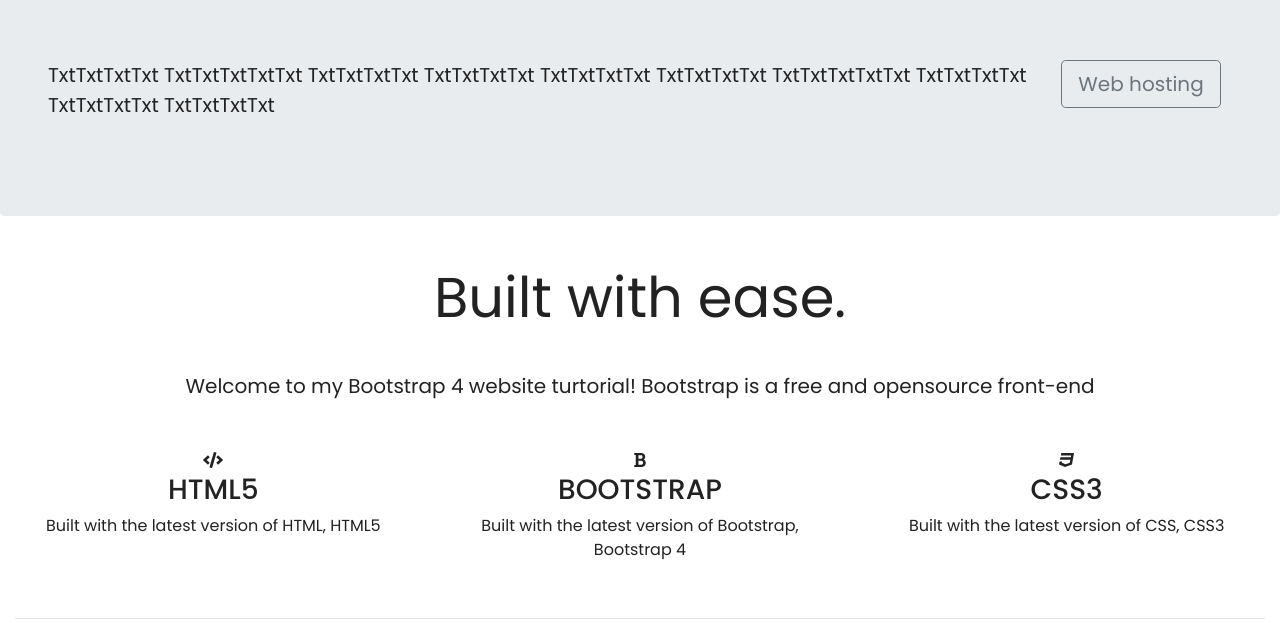
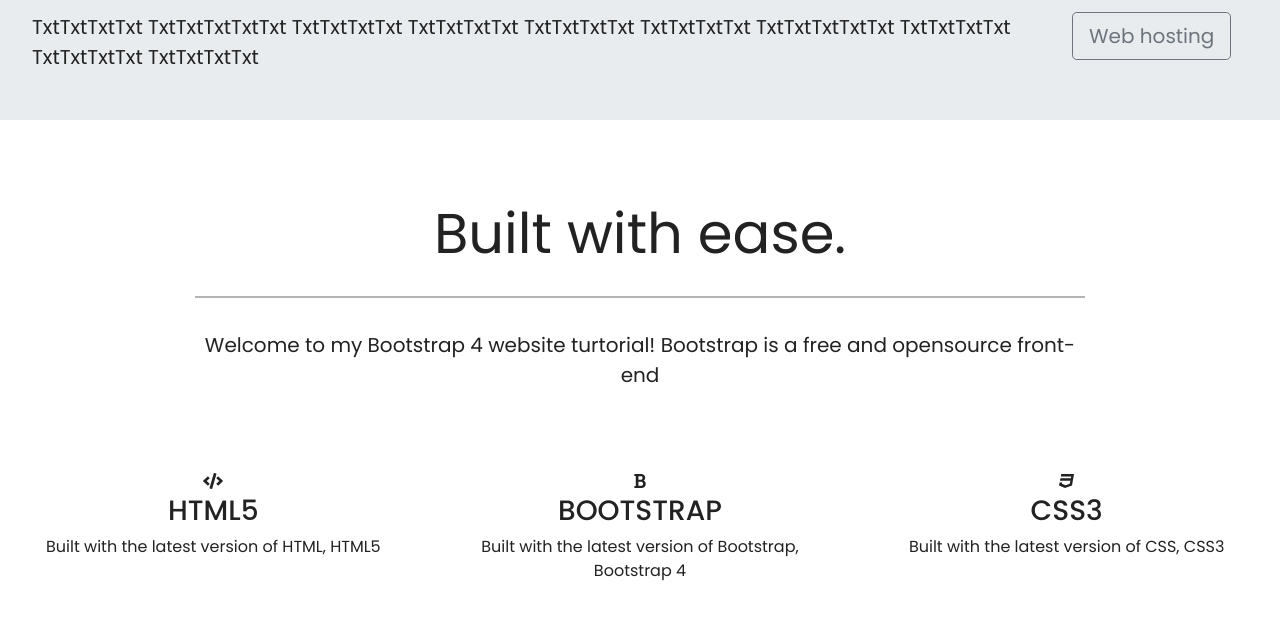
Before and after one commit to NikolaiNekrasov/php_blog, a PHP site: page /?page=1 in a window 1280 px wide. Shown: the part 1316-1939 px from the top of the page. Run offline with PHP 8.4, Linux system fonts and the light colour scheme; data that the repository does not hold is empty; some libraries are stand-ins or nearby versions; grey boxes are pictures that could not be loaded.

Commit message:
added style css for jumbotronr

```diff
--- a/style.css
+++ b/style.css
@@ -43,6 +43,24 @@ html, body {
 .btn-primary:hover {
   background-color: #563b7c;
   border: 1px solid #563b7c;
+}
+.jumbotron {
+  padding: 1rem;
+  border-radius: 0;
+}
+.padding {
+  padding-bottom: 2rem;
+}
+.welcome {
+  width: 75%;
+  margin: 0 auto;
+  padding-top: 2rem;
+}
+.welcome hr {
+  border-top: 2px solid #b4b4b4;
+  width: 95%;
+  margin-top: .3rem;
+  margin-bottom: 1rem;
 }
 /*---Media Queries --*/
 @media (max-width: 992px) {
```
